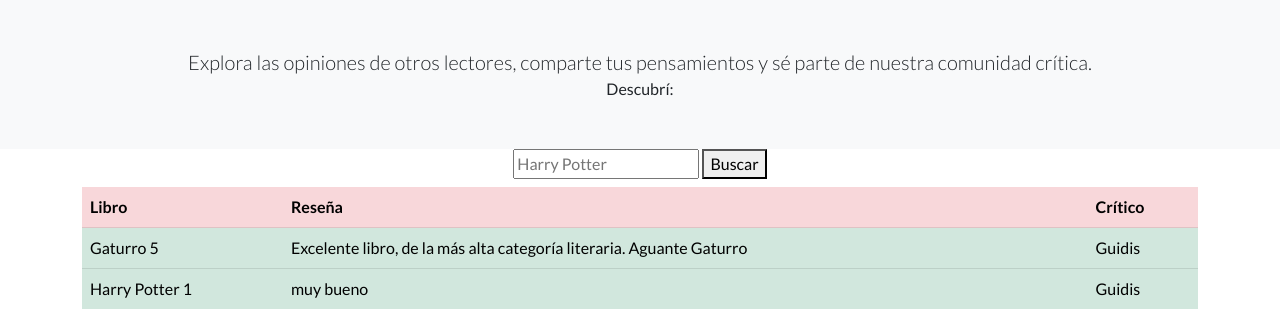
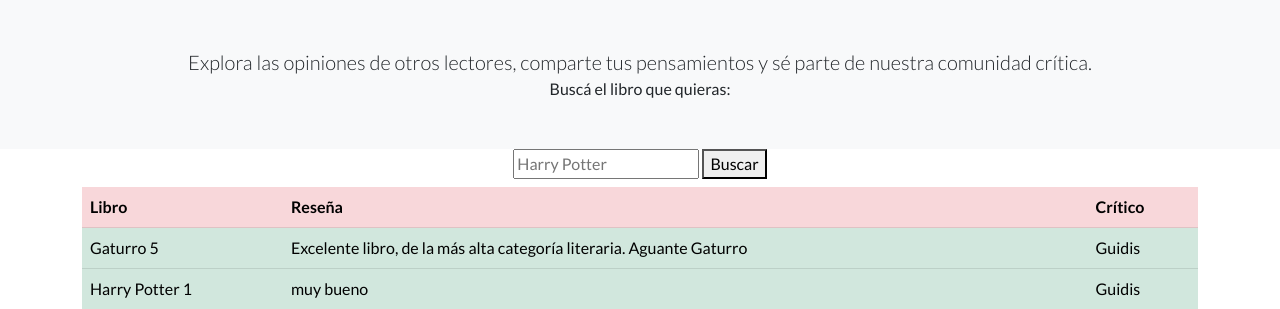
Before and after one commit to lolacorales/3ra-entrega-coder, a Django app: page /aplicacion/inicio/ in a window 1280 px wide. Shown: the part 688-997 px from the top of the page. Run offline with Django 5.2, Linux system fonts and the light colour scheme; data comes from the database, SQL or seed files in the repository; some libraries are stand-ins or nearby versions.

Commit message:
modifico boludeces

```diff
--- a/app_coder/templates/app_coder/inicio.html
+++ b/app_coder/templates/app_coder/inicio.html
@@ -23,7 +23,7 @@
         <p class="lead mb-0">
             Explora las opiniones de otros lectores, comparte tus pensamientos y sé parte de nuestra comunidad crítica.
         </p>
-        Descubrí:
+        Buscá el libro que quieras:
     </div>
 </div>
 
--- a/app_coder/views.py
+++ b/app_coder/views.py
@@ -19,7 +19,7 @@ def inicio(request):
     context = {
         "reseñas": reseñas,
         "query": query,
-        "no_results": not reseñas.exists() if query else False  # Indicates if there are no results
+        "no_results": not reseñas.exists() if query else False
     }
     return render(request, "app_coder/inicio.html", context)
 
```
